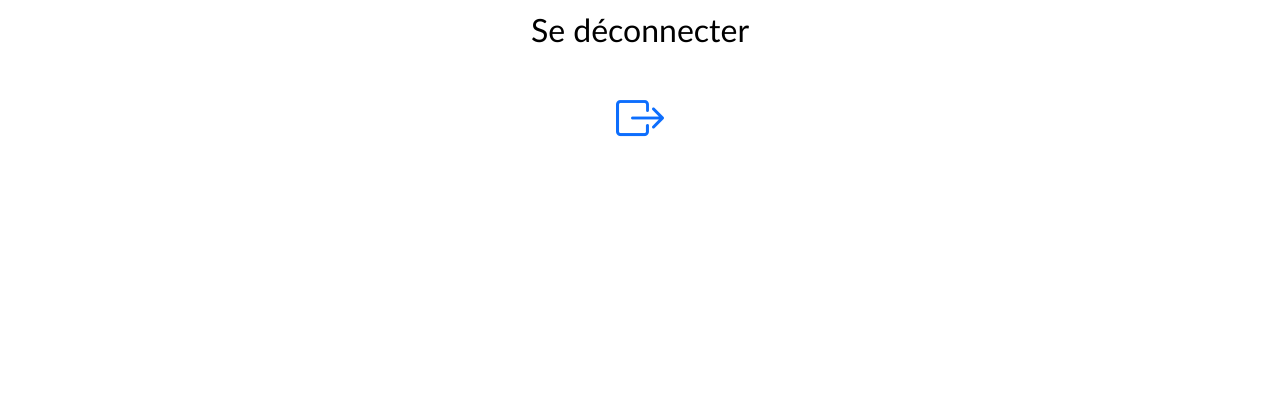
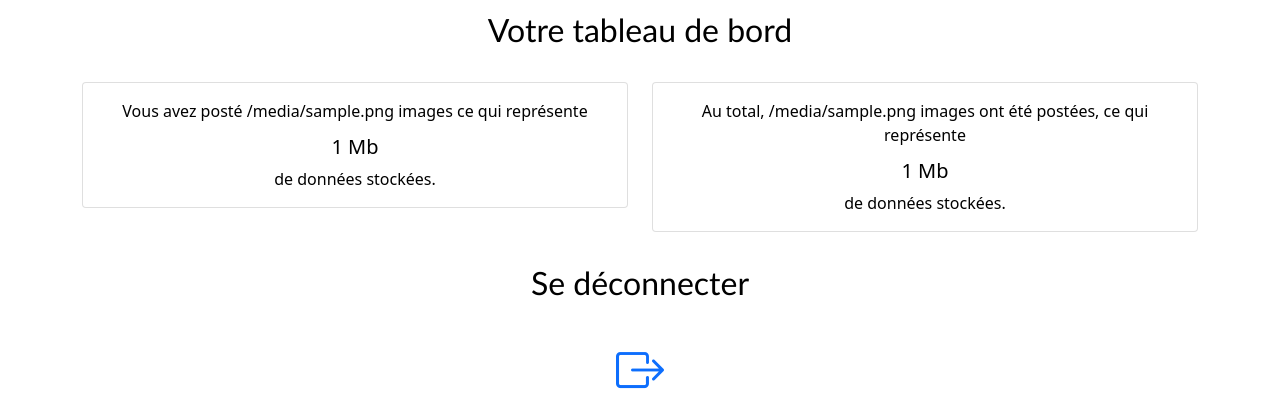
Before and after one commit to Vncntmrchl/IMT-DCL-WEB, a Python web app: template Prototype/templates/profile/profile.html.jinja2 in a window 1280 px wide. Shown: the part 841-1247 px from the top of the page. Before the commit the page ends 978 px from the top, so only its background shows below. Run offline with Jinja, Linux system fonts and the light colour scheme; the template is opened without the code that fills it: most values are stand-ins (such as "Sample title", 1, 10 or a date in 2020); some libraries are stand-ins or nearby versions.

Commit message:
Added dashboard in profile

```diff
--- a/Prototype/templates/profile/profile.html.jinja2
+++ b/Prototype/templates/profile/profile.html.jinja2
@@ -29,6 +29,33 @@
             {% endwith %}
         {% endfor %}
     </div>
+    <h2 class="subsection-title">Votre tableau de bord</h2>
+    <div class="container">
+        <div class="row">
+            <div class="col-sm-6">
+                <div class="card text-center">
+                    <div class="card-body">
+                        <div class="card-text">Vous avez posté {{ number_images_user }} images ce qui représente</div>
+                        <h5 class="card-title" style="margin-top: 0.75rem">{{ images_user_size }} Mb</h5>
+                        <div class="card-text"></div>
+                        de données stockées.
+                    </div>
+                </div>
+            </div>
+            <div class="col-sm-6">
+                <div class="card text-center">
+                    <div class="card-body">
+                        <div class="card-text">Au total, {{ number_images_global }} images ont été postées, ce qui
+                            représente
+                        </div>
+                        <h5 class="card-title" style="margin-top: 0.75rem">{{ images_global_size }} Mb</h5>
+                        <div class="card-text"></div>
+                        de données stockées.
+                    </div>
+                </div>
+            </div>
+        </div>
+    </div>
     <h2 class="subsection-title">Se déconnecter</h2>
     <div class="text-center">
         <a href="{{ url_for('auth.logout') }}"><i class="bi bi-box-arrow-right"
```
Also changed, not shown: Prototype/routes/profile.py (+25 -1 lines), Prototype/database/database.db.
